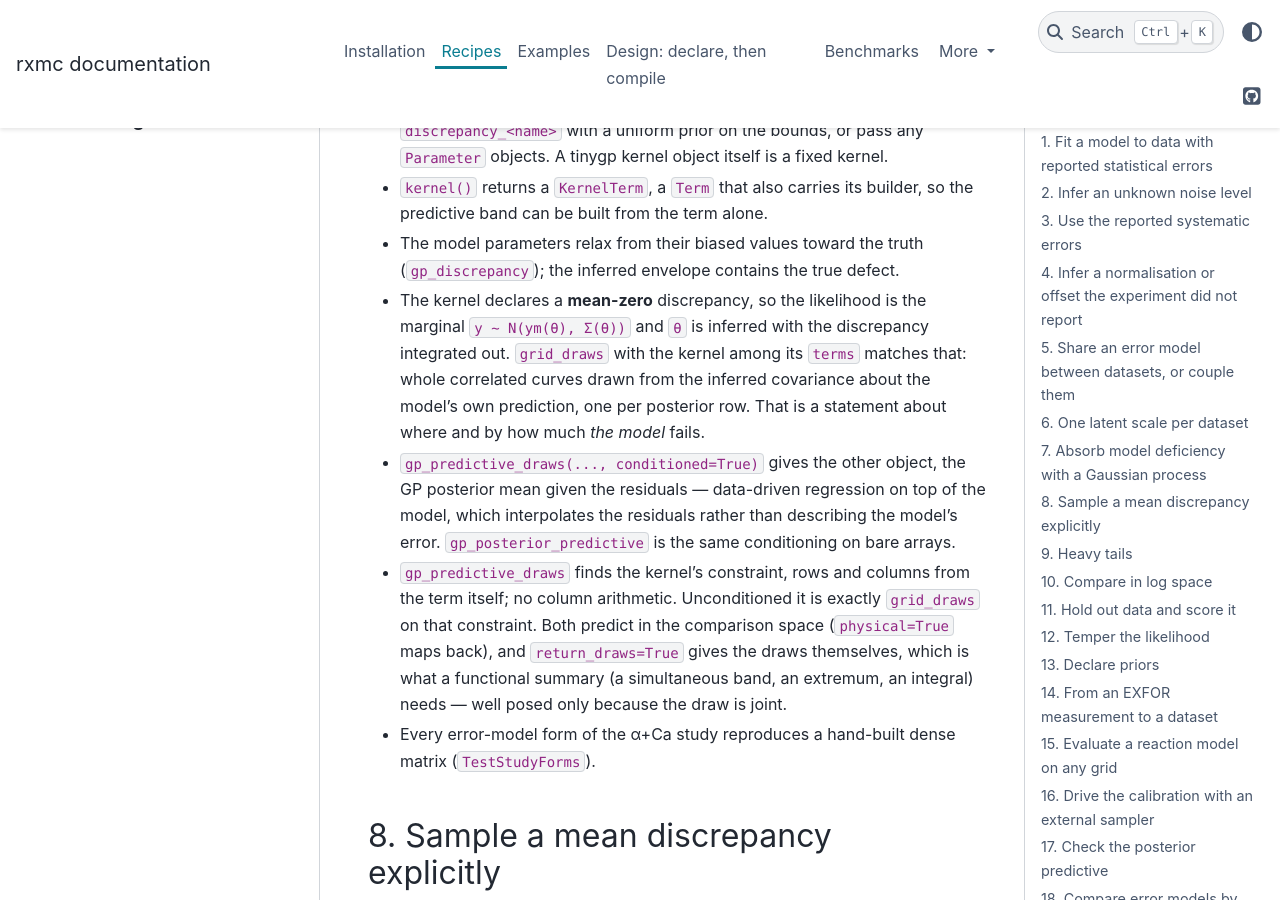
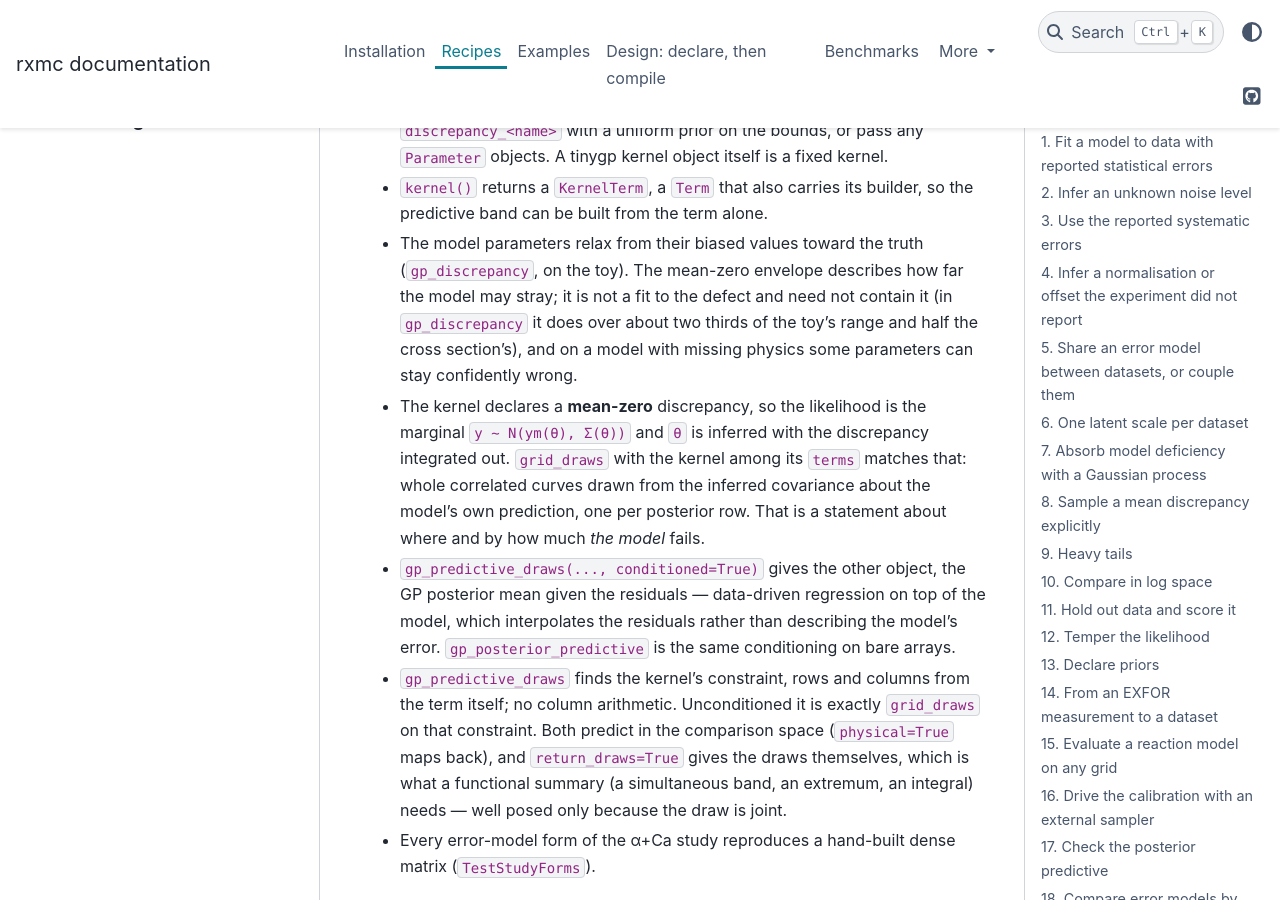
Before and after one commit to beykyle/rxmc, a Sphinx documentation site: the page built from docs/recipes.md, in a window 1280 px wide and 900 px high, scrolled down 4979 px. Built offline with Sphinx 7.4.7 and the PyData theme 0.15.4, drawn with Linux system fonts in a browser that asks for light colours; pages that are not in the unit, such as notebooks, are missing from menus; the version number could not be read and is left out.

Commit message:
gp_discrepancy: converged toy fits, every pull read, honest envelopes
The toy's emcee fits start about the MAP and are checked (acceptance,
tau, stragglers); the old proportional-error result was stuck walkers,
and the converged rung is biased and overconfident (16 sigma), not
"covering the truth".  The prose reads every parameter: on the cross
section the GP improves the evidence and V_v but is more confidently
wrong than the proportional error on R_v and a_v, which the old text
left out.

Priors are stated: the length scale is log-uniform between the point
spacing and the range, and the amplitude's growth slope is centred on
zero, so the growth the fit finds is the data's (it leans that way
without settling it).  The band is split into line and discrepancy by
subtracting each draw's own model curve, the "true defect" is labelled
truth minus the line, and the 100 % coverage is explained by a
correlation length comparable to the data range, not by what a mean-zero
predictive "is".  Evidence goes through logz_summary and compare_logz
with the Jacobian; corner ranges come from quantiles; the recipe list
is complete; recipe 7 no longer promises the envelope contains the
defect.

```diff
--- a/docs/recipes.md
+++ b/docs/recipes.md
@@ -213,7 +213,11 @@ Expected behaviour:
 - `kernel()` returns a `KernelTerm`, a `Term` that also carries its builder,
   so the predictive band can be built from the term alone.
 - The model parameters relax from their biased values toward the truth
-  (`gp_discrepancy`); the inferred envelope contains the true defect.
+  (`gp_discrepancy`, on the toy).  The mean-zero envelope describes how far
+  the model may stray; it is not a fit to the defect and need not contain it
+  (in `gp_discrepancy` it does over about two thirds of the toy's range and
+  half the cross section's), and on a model with missing physics some
+  parameters can stay confidently wrong.
 - The kernel declares a **mean-zero** discrepancy, so the likelihood is the
   marginal `y ~ N(ym(θ), Σ(θ))` and `θ` is inferred with the discrepancy
   integrated out.  `grid_draws` with the kernel among its `terms` matches
```
Also changed, not shown: docs/design.md (+1 -1 lines), 2 other files.
